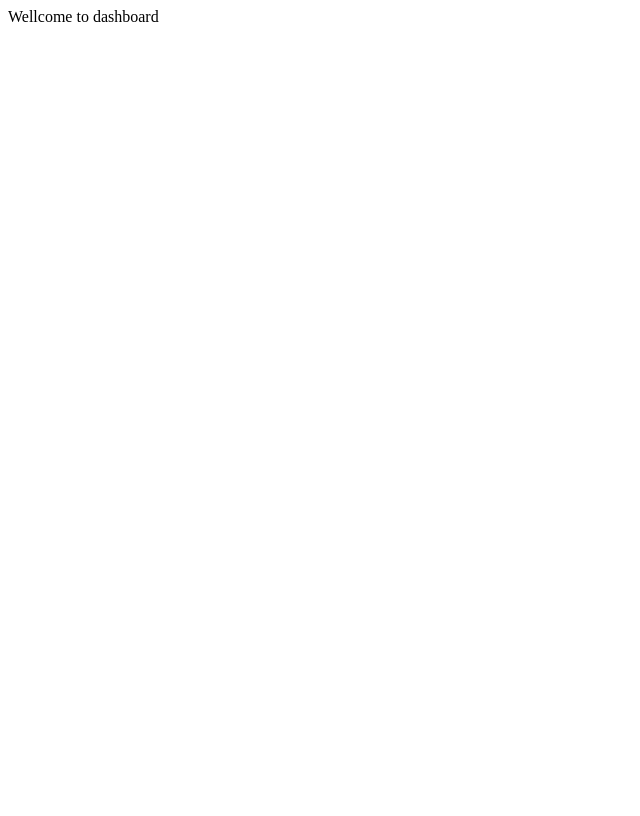
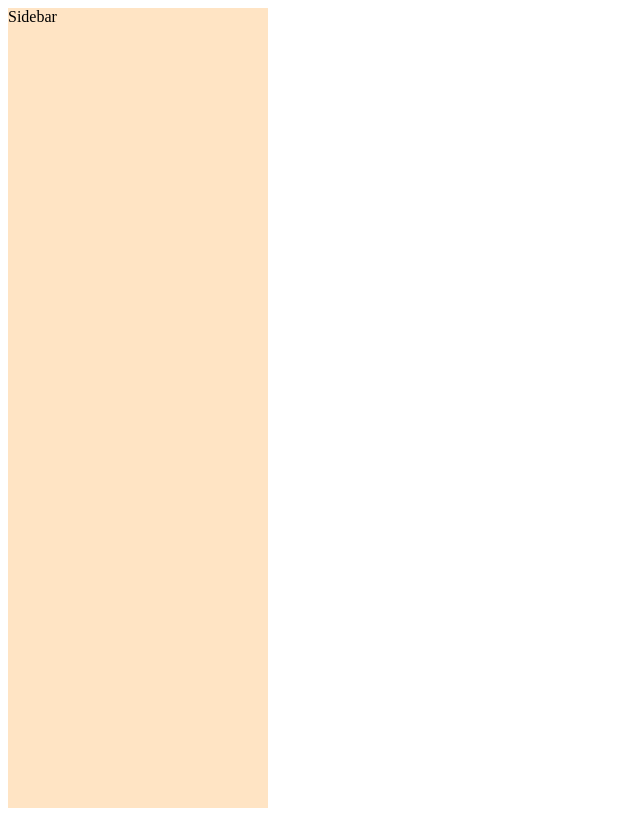
Before and after one commit to Arpan-Maity032/Smart-Task-Team-Management-Platform, a React (Create React App) app in the folder Frontend/: page /dashboard in a window 1280 px wide. Shown: the whole page, without its empty margins (0-640 px from the left). Built offline with nearby package versions, Linux system fonts and the light colour scheme.

Commit message:
working with daskboard sidebar

```diff
--- a/Frontend/src/components/Dashboard.js
+++ b/Frontend/src/components/Dashboard.js
@@ -1,8 +1,11 @@
-import React from 'react'
+import React from 'react';
+import Sidebar from './mainproject/Sidebar';
 
 function Dashboard() {
   return (
-    <div>Wellcome to dashboard</div>
+    <>
+    <Sidebar/>
+    </>
   )
 }
 
--- /dev/null
+++ b/Frontend/src/components/mainproject/Sidebar.js
@@ -0,0 +1,9 @@
+import React from 'react';
+import "../../styles/mainProjectStyle/sidebar.css";
+function Sidebar() {
+  return (
+    <div className='sidebar'>Sidebar</div>
+  )
+}
+
+export default Sidebar
--- /dev/null
+++ b/Frontend/src/styles/mainProjectStyle/sidebar.css
@@ -0,0 +1,5 @@
+.sidebar{
+    width: 260px;
+    height: 100vh;
+    background-color: bisque;
+}
--- a/Frontend/src/utils/LogoAnimation.js
+++ b/Frontend/src/utils/LogoAnimation.js
@@ -70,7 +70,8 @@ const LogoAnimation = () => {
         justifyContent: 'center',
         alignItems: 'center',
         height: '100vh',
-        backgroundColor: '#E5744B'
+        backgroundColor: '#E5744B',
+        margin:0,
       }}
     >
       <svg width="400" height="300" viewBox="0 0 400 300" xmlns="http://www.w3.org/2000/svg">
```
